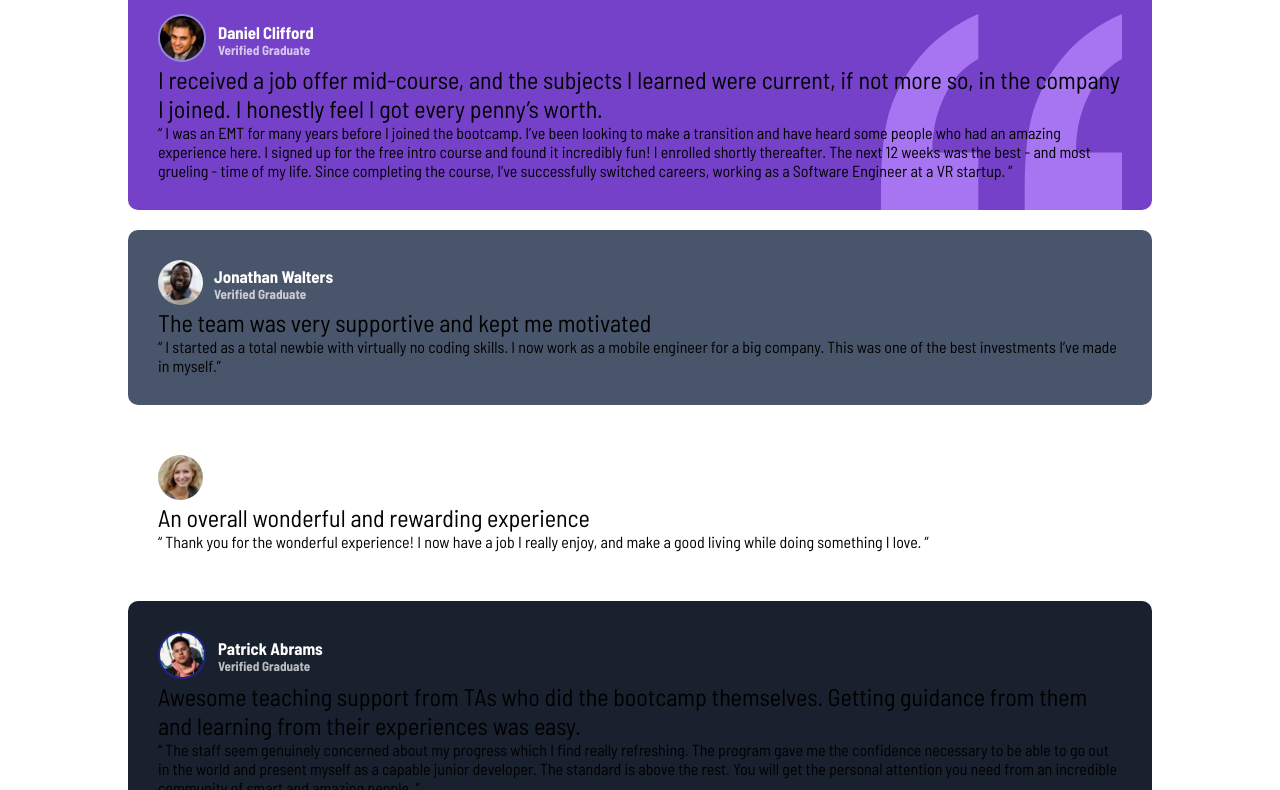
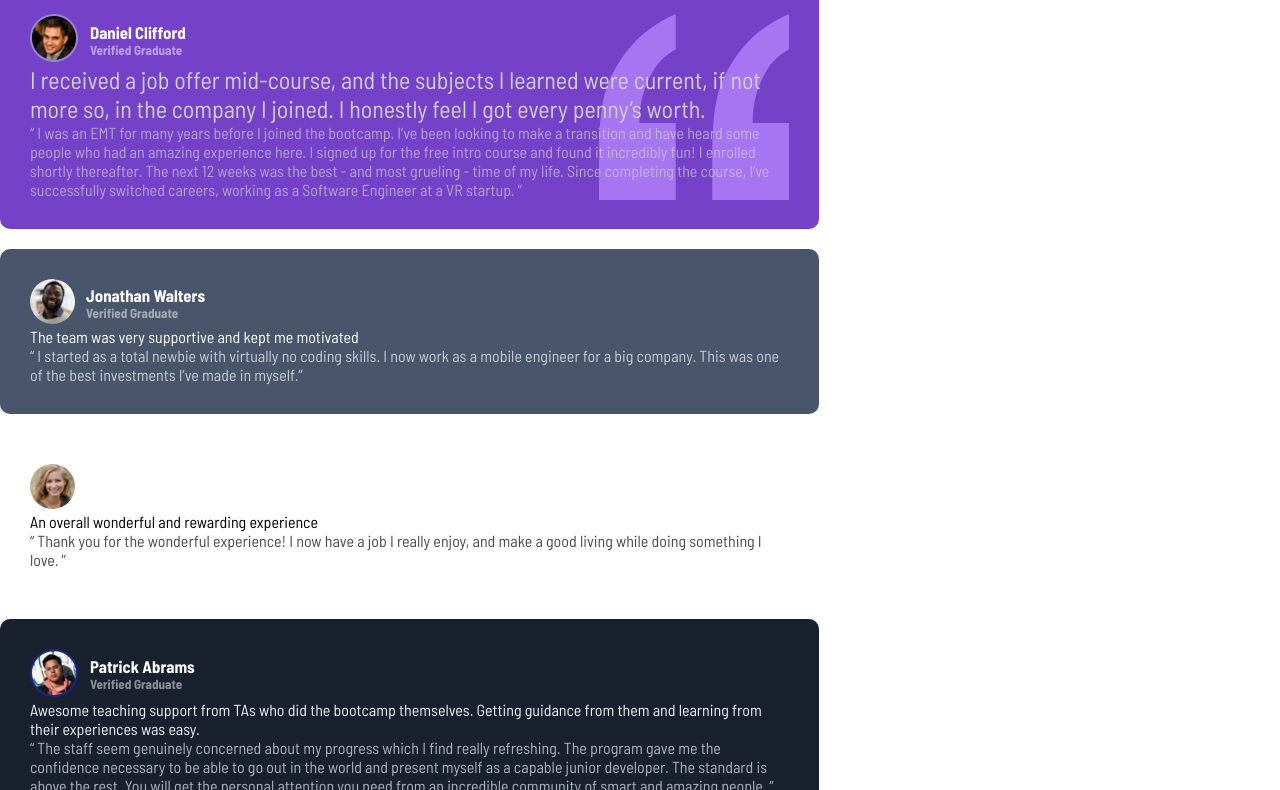
Before and after one commit to ATlexEide/testimonials, a plain HTML site: page index.html in a window 1280 px wide. Shown: the part 54-844 px from the top of the page. Drawn offline with Linux system fonts and the light colour scheme.

Commit message:
Update colors

```diff
--- a/style.css
+++ b/style.css
@@ -3,6 +3,8 @@
   --grayish-blue: hsl(217, 19%, 35%);
   --blackish-blue: hsl(219, 29%, 14%);
   --white: hsl(0, 0%, 100%);
+  --light-gray: hsl(0, 0%, 81%);
+  --light-grayish-blue: hsl(210, 46%, 95%);
 }
 * {
   margin: 0;
@@ -37,17 +39,36 @@ article:first-child {
   background-origin: content-box;
   background-size: 25%;
 }
+article:first-child .p-1 {
+  color: var(--light-gray);
+  font-size: 1.5rem;
+}
+article:first-child .p-2 {
+  color: var(--light-gray);
+}
 article:first-child img {
   border: 2px solid rgba(173, 216, 230, 0.485);
 }
 article:nth-child(2) {
   background-color: var(--grayish-blue);
 }
+article:nth-child(2) .p-1 {
+  color: var(--white);
+}
+article:nth-child(2) .p-2 {
+  color: var(--white);
+}
 article:nth-child(2n + 4) {
   background-color: var(--blackish-blue);
 }
 article:nth-child(2n + 4) img {
   border: 2px solid rgba(37, 37, 204, 0.589);
+}
+article:nth-child(2n + 4) .p-1 {
+  color: var(--light-grayish-blue);
+}
+article:nth-child(2n + 4) .p-2 {
+  color: var(--light-grayish-blue);
 }
 article:nth-child(2n + 5) {
   background-color: var(--white);
@@ -73,13 +94,11 @@ img {
 }
 .verified {
   color: var(--white);
-  opacity: 70%;
-}
-.p-1 {
-  font-size: 1.5rem;
+  opacity: 50%;
 }
 .p-2 {
   font-size: 1rem;
+  opacity: 70%;
 }
 .attribution {
   font-size: 11px;
@@ -88,3 +107,9 @@ img {
 .attribution a {
   color: hsl(228, 45%, 44%);
 }
+@media only screen and (min-width: 500px) {
+  main {
+    max-width: 80%;
+    display: grid;
+  }
+}
```
